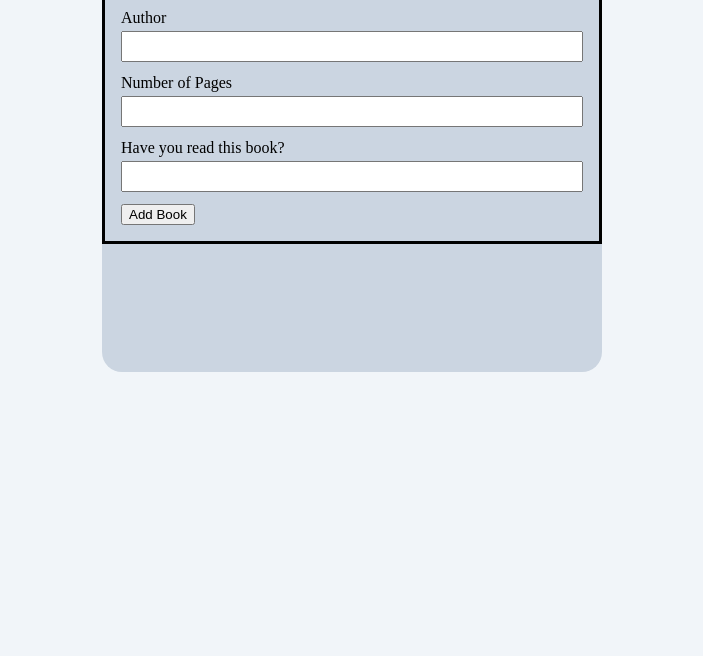
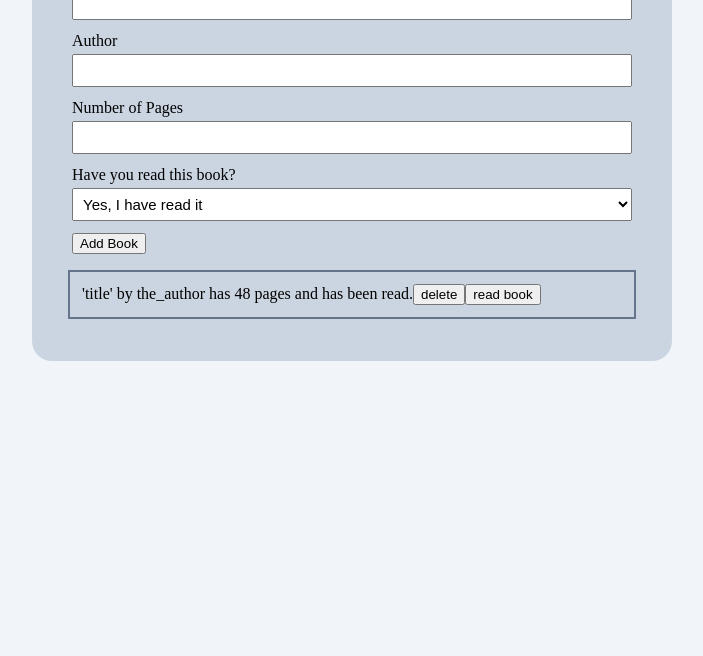
Before and after one commit to connorrewa/library, a plain HTML site: page index.html in a window 1280 px wide. Shown: the part 144-800 px from the top of the page, without its empty margins (288-991 px from the left). Drawn offline with Linux system fonts and the light colour scheme.

Commit message:
add main book functionality

```diff
--- a/index.html
+++ b/index.html
@@ -1,29 +1,36 @@
 <!DOCTYPE html>
 <html lang="en">
+
 <head>
     <meta charset="UTF-8">
     <meta name="viewport" content="width=device-width, initial-scale=1.0">
     <title>Document</title>
     <link rel="stylesheet" href="src/style.css">
-    <script src="src/script.js"></script>
+    <script src="src/script.js" defer></script>
 </head>
+
 <body>
     <div class="content">
         <h1>Connor's Library</h1>
-        <form action="post">
+        <form action="#" class="book-form">
             <label for="title">Title</label>
-            <input type="text" name="title">
+            <input type="text" name="title" id="title">
 
             <label for="author">Author</label>
-            <input type="text" name="author">
+            <input type="text" name="author" id="author">
 
             <label for="pages">Number of Pages</label>
-            <input type="number" min=1 max=2000>
+            <input type="number" min=1 max=2000 id="numPages">
 
             <label for="read">Have you read this book?</label>
-            <input type="select">
+            <select name="read" id="isRead">
+
+                <option value="yes">Yes, I have read it</option>
+                <option value="no">No, I have not read it yet</option>
+            </select>
 
             <button type="submit">Add Book</button>
+            <span class="error"></span>
         </form>
 
         <div class="library">
@@ -33,4 +40,5 @@
 
 
 </body>
+
 </html>
--- a/src/script.js
+++ b/src/script.js
@@ -1,8 +1,99 @@
 const myLibrary = [];
-function Book() {
+
+function Book(title, author, numPages, isRead) {
     // the constructor ...
+    this.title = title;
+    this.author = author;
+    this.numPages = numPages;
+    this.isRead = isRead;
 }
 
-function addBookToLibrary() {
+Book.prototype.toggleRead = function() {
+    this.isRead = !this.isRead;
+}
+
+function addBookToLibrary(title, author, numPages, isRead) {
     // do stuff here
+    newBook = new Book(title, author, numPages, isRead);
+    myLibrary.push(newBook);
 }
+
+addBookToLibrary("title", "the_author", 48, true);
+
+let form = document.querySelector("form");
+console.log(form);
+form.addEventListener("submit", (event) => {
+    event.preventDefault();
+    let data = event.target;
+    let title = document.querySelector("#title");
+    let author = document.querySelector("#author");
+    let numPages = document.querySelector("#numPages");
+    let isRead = document.querySelector("#isRead");
+    let span = document.querySelector(".error");
+
+    if (title.value === '' || author.value === '' || numPages.value === '' || isRead.value === '') {
+        span.textContent = 'Please fill all fields'
+        return;
+    }
+
+    span.textContent = '';
+    console.log(title.value, author.value, numPages.value, isRead.value == 'yes' ? true : false);
+    addBookToLibrary(title.value, author.value, numPages.value, isRead.value == 'yes' ? true : false);
+    displayBooks();
+    // resetForm();
+});
+
+function resetForm() {
+    document.querySelector("#title").value = '';
+    document.querySelector("#author").value = '';
+    document.querySelector("#numPages").value = '';
+    document.querySelector("#isRead").value = '';
+}
+
+function acceptNewBook(event) {
+    let data = event.currentTarget;
+    console.log(data);
+    let title = document.querySelector("#author")
+    console.log(title.value);
+}
+
+function displayBooks() {
+    library = document.querySelector(".library");
+    console.log(library);
+    library.innerHTML = '';
+    myLibrary.forEach((book, index) => {
+        let elem = document.createElement("div")
+        elem.textContent = `\'${book.title}\' by ${book.author} has ${book.numPages} pages and has ` + ((book.isRead) ? "been read." : "not been read.");
+        elem.classList.add("book");
+        library.appendChild(elem);
+
+        // Make Delete Button
+        let btn = document.createElement("button");
+        btn.setAttribute("index", index)
+        btn.textContent = 'delete';
+        btn.addEventListener("click", (e) => {
+            myLibrary.splice(e.target.getAttribute(index), 1);
+            console.log(e.target.getAttribute("index"));
+            displayBooks();
+        });
+        elem.appendChild(btn);
+
+        // Make Toggle Read Button
+        let read_btn = document.createElement("button");
+        read_btn.setAttribute("index", index)
+        read_btn.textContent = 'read book';
+        read_btn.addEventListener("click", (e) => {
+            let ind = e.target.getAttribute("index");
+            console.log(ind)
+            console.log(myLibrary, ind);
+            myLibrary[ind].toggleRead();
+            displayBooks();
+        });
+        elem.appendChild(read_btn);
+
+
+
+    });
+}
+
+displayBooks();
--- a/src/style.css
+++ b/src/style.css
@@ -24,7 +24,7 @@ html {
 
   html,
   body {
-    height: 100vh;
+    /* height: 100vh; */
   }
 
 
@@ -35,15 +35,16 @@ body {
 }
 
 .content {
-    margin-top: 1rem;
-    width: 500px;
-    height: 500px;
+    margin-block: 1rem;
+    width: 50vw;
+    display: inline-block;
     background-color: #cbd5e1;
     border-radius: 20px;
+    padding: 24px 24px 36px 24px;
 }
 
 form {
-    border: 3px solid black;
+    /* border: 3px solid black; */
     padding: 1rem;
 }
 
@@ -60,4 +61,25 @@ input {
     display: inline-block;
     margin-block: 4px 12px;
     padding: 6px;
+    font-size: 15px;
 }
+
+select {
+  width: 100%;
+  display: inline-block;
+  margin-block: 4px 12px;
+  padding: 6px;
+  font-size: 15px;
+}
+
+.library {
+
+}
+
+.book {
+  border: 2px solid #64748b;
+  padding: 12px;
+  margin-bottom: 6px;
+  margin-inline: 12px;
+
+}
```
